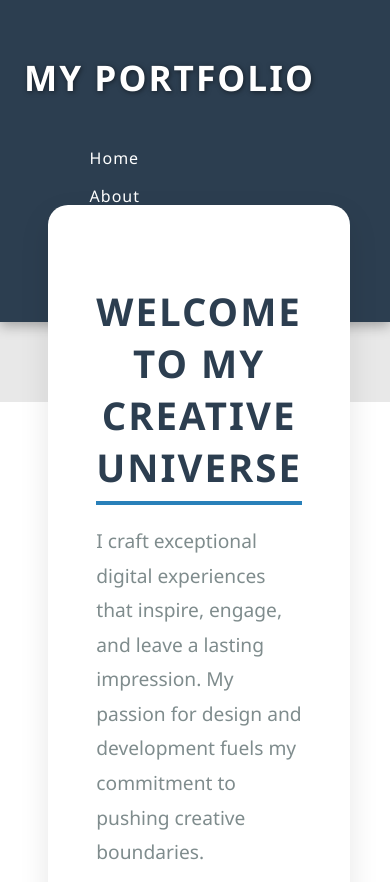
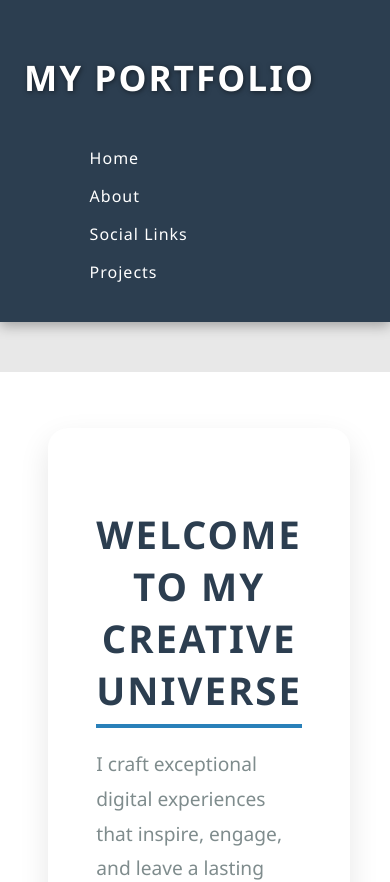
Before and after one commit to Rheuzyyy15/my-portfolio, a React (Vite) app: page / in a window 390 px wide. Shown: the top 882 px of the page. Built offline with nearby package versions, Linux system fonts and the light colour scheme.

Commit message:
first commit

```diff
--- a/src/global.css
+++ b/src/global.css
@@ -55,7 +55,7 @@ body {
   display: flex;
   align-items: center;
   justify-content: center;
-  height: calc(100vh - 80px);
+  height: calc(100vh - 80px); /* Adjusted height */
   padding: 2rem;
   box-sizing: border-box;
   margin-top: 80px;
@@ -273,10 +273,19 @@ section h2 {
 
 /* Responsive adjustments */
 @media (max-width: 768px) {
+  .frontpage {
+    height: auto; /* Adjust height to avoid overlap */
+    margin-top: 50px; /* Reduce top margin */
+  }
+
   .frontpage-content {
     flex-direction: column;
     align-items: center;
     gap: 3rem;
+  }
+
+  .frontpage-text {
+    max-width: 100%; /* Allow frontpage text to fit in smaller screens */
   }
 
   .frontpage-image {
```
